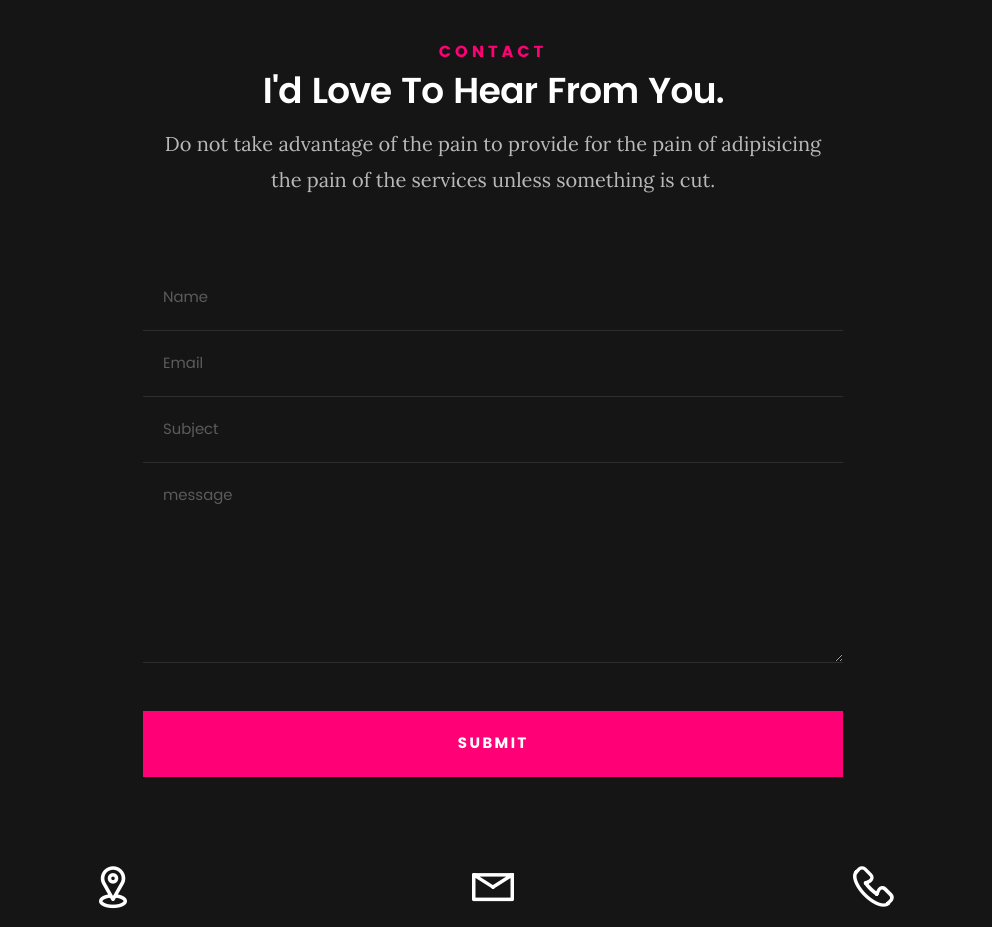
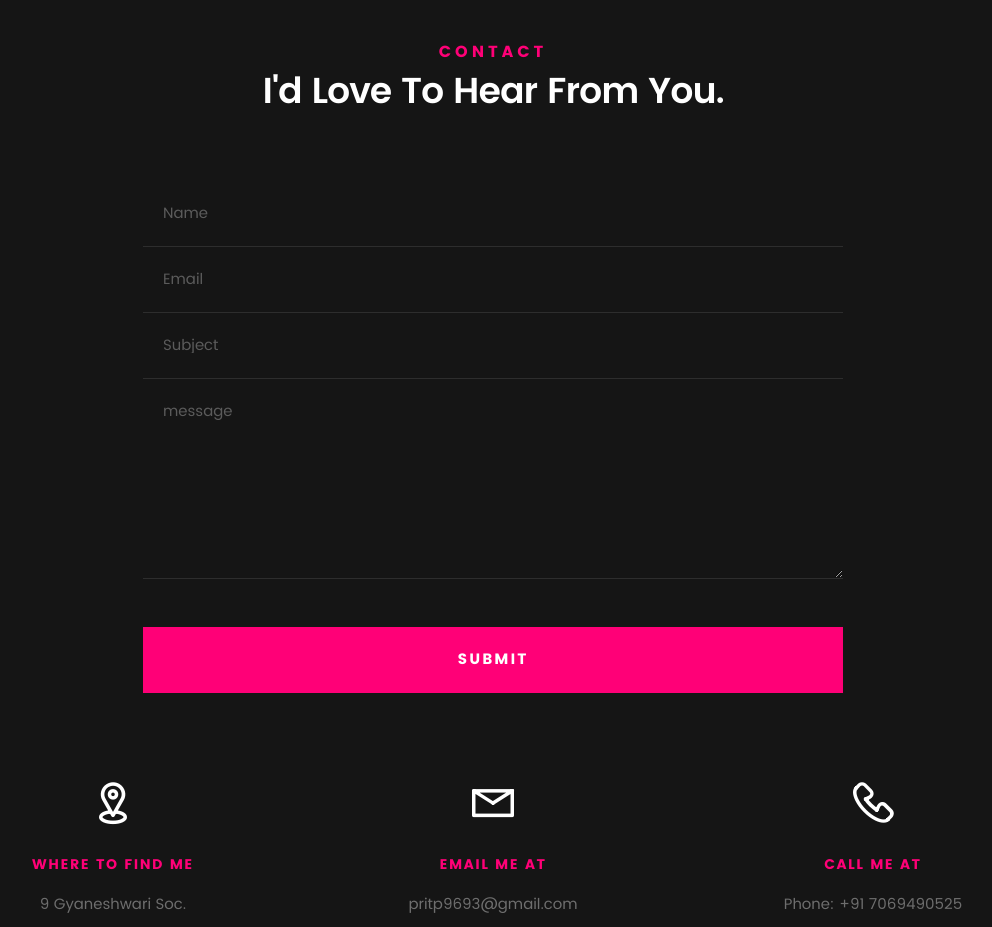
Before and after one commit to prit67/prit67-site, a plain HTML site: page index.html in a window 1280 px wide. Shown: the part 6580-7507 px from the top of the page, without its empty margins (147-1139 px from the left). Drawn offline with Linux system fonts and the light colour scheme; files whose address does not match are found by name.

Commit message:
Update index.html

```diff
--- a/index.html
+++ b/index.html
@@ -821,7 +821,7 @@
 				<h5>Contact</h5>
 				<h1>I'd Love To Hear From You.</h1>
 
-				<p class="lead">Do not take advantage of the pain to provide for the pain of adipisicing the pain of the services unless something is cut.</p>
+				<p class="lead"></p>
 
 			</div>
 		</div> <!-- /section-intro -->
```
